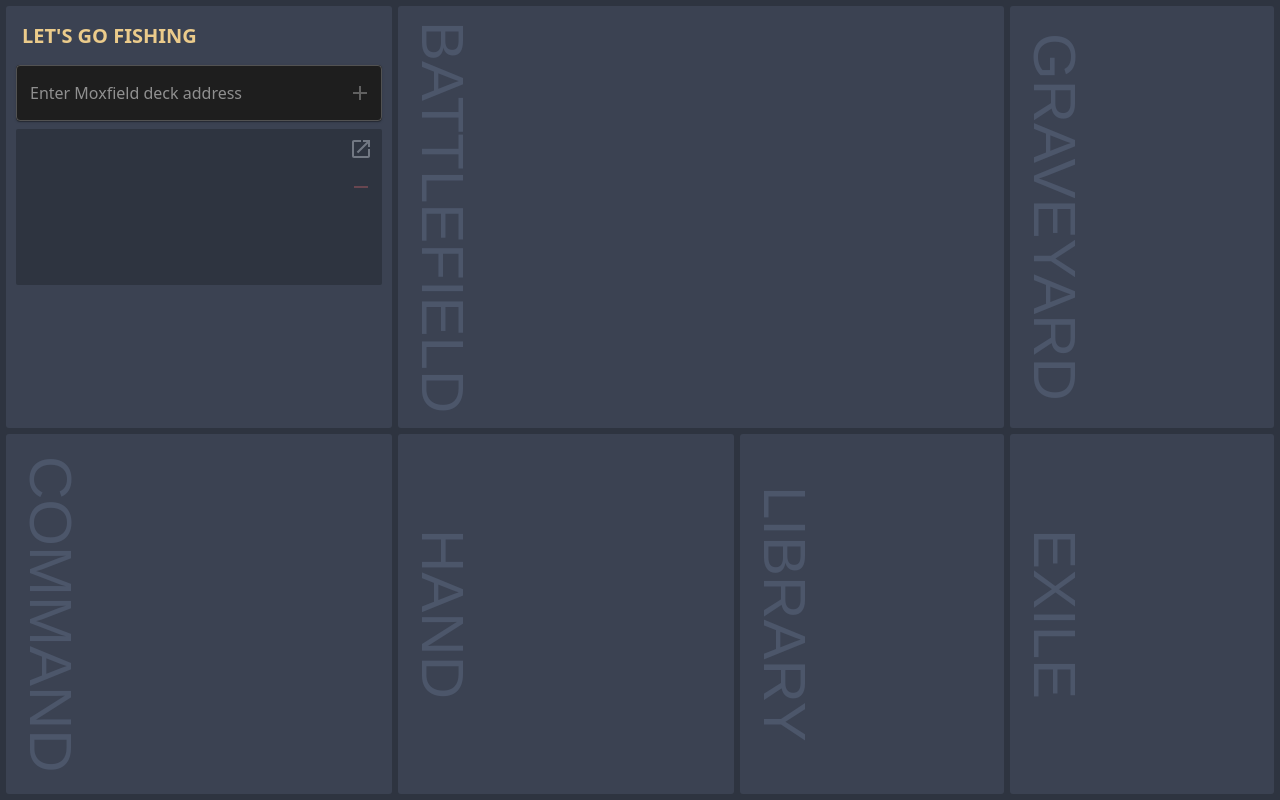
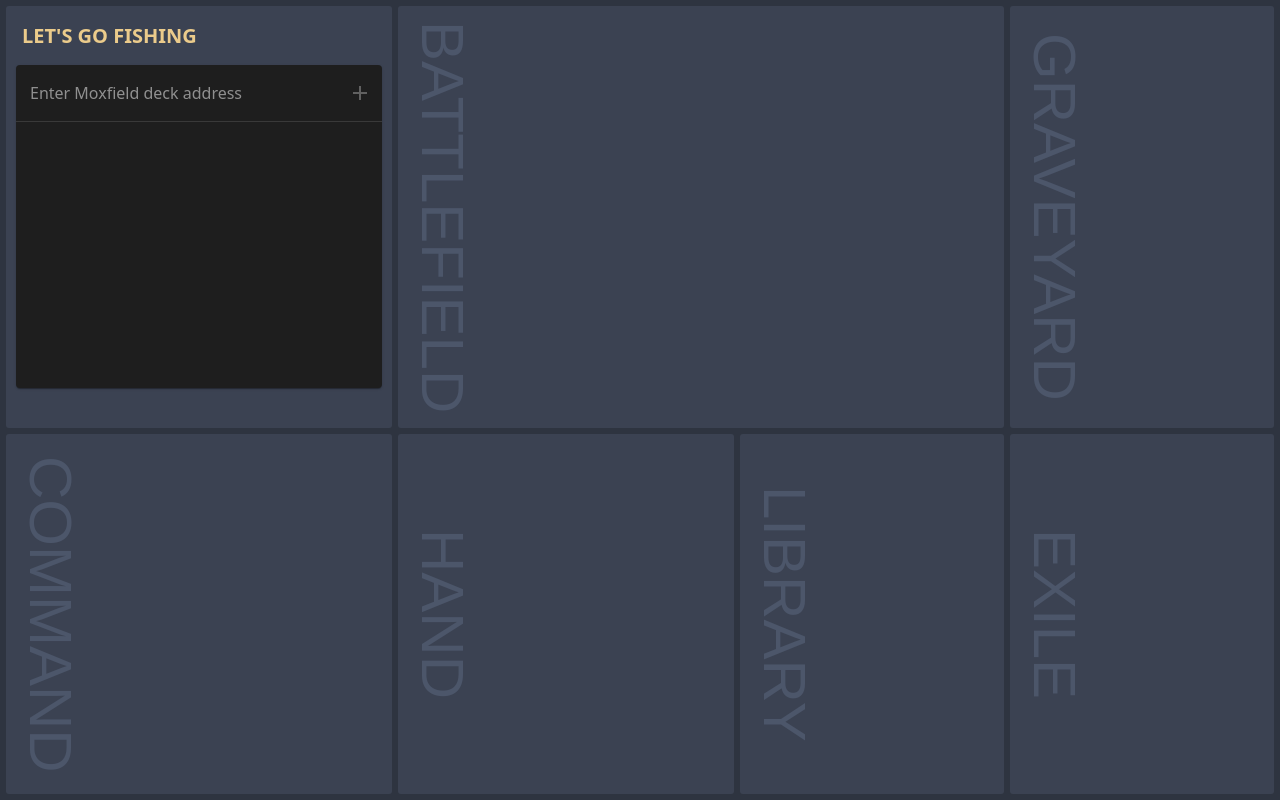
Before and after one commit to avocadianmage/lets-go-fishing, a React (Create React App) app in the folder client/: page / in a window 1280 px wide. Built offline with nearby package versions, Linux system fonts and the light colour scheme.

Commit message:
update selected deck list styling

```diff
--- a/client/src/components/lefter/deckImport.tsx
+++ b/client/src/components/lefter/deckImport.tsx
@@ -1,12 +1,20 @@
 import { useState } from 'react';
 import { DeckInfo } from '../../services/dbSvc';
 import { DeckInfoService } from '../../services/deckInfoSvc';
-import { IconButton, InputAdornment, Paper, TextField } from '@mui/material';
+import { IconButton, InputAdornment, styled, TextField } from '@mui/material';
 import { Add } from '@mui/icons-material';
 
 interface DeckImportProps {
     onImport(value: DeckInfo): void;
 }
+
+const CssTextField = styled(TextField)({
+    '& .MuiOutlinedInput-root': {
+        '& fieldset': {
+            borderColor: 'transparent',
+        },
+    },
+});
 
 export const DeckImport = ({ onImport }: DeckImportProps) => {
     const [value, setValue] = useState('');
@@ -29,8 +37,7 @@ export const DeckImport = ({ onImport }: DeckImportProps) => {
     };
 
     return (
-        <Paper>
-            <TextField
+        <CssTextField
             placeholder='Enter Moxfield deck address'
             InputProps={{
                 endAdornment: (
@@ -38,21 +45,19 @@ export const DeckImport = ({ onImport }: DeckImportProps) => {
                         <IconButton
                             aria-label='import deck'
                             edge='end'
-                                sx={{ color: 'var(--nord14)' }}
                             disabled={isDisabled}
                             onClick={doImport}
+                            sx={{ color: 'var(--nord14)' }}
                         >
                             <Add />
                         </IconButton>
                     </InputAdornment>
                 ),
             }}
-                variant='outlined'
             sx={{ width: '100%' }}
             value={value}
             onChange={(e) => setValue(e.target.value)}
             onKeyDown={fireKeyDown}
         />
-        </Paper>
     );
 };
--- a/client/src/components/lefter/lefter.tsx
+++ b/client/src/components/lefter/lefter.tsx
@@ -1,100 +1,110 @@
 import { useEffect, useState } from 'react';
 import { DatabaseService, DeckInfo } from '../../services/dbSvc';
 import { DeckImport } from './deckImport';
-import OpenInNewIcon from '@mui/icons-material/OpenInNew';
-import RemoveIcon from '@mui/icons-material/Remove';
 
 import '../css/lefter.css';
+import {
+    Divider,
+    IconButton,
+    List,
+    ListItem,
+    ListItemButton,
+    ListItemText,
+    Paper,
+} from '@mui/material';
+import { OpenInNew, Remove } from '@mui/icons-material';
 
 interface LefterProps {
     onDeckSelect(deckInfo?: DeckInfo): void;
 }
 
 export const Lefter = ({ onDeckSelect }: LefterProps) => {
+    const [selectedIndex, setSelectedIndex] = useState(0);
     const [deckInfos, setDeckInfos] = useState<DeckInfo[]>([]);
 
-    const [selectedDeck, setSelectedDeck] = useState<DeckInfo>();
-    const updateSelectedDeck = (value?: DeckInfo) => {
-        DatabaseService.putSelectedDeckName(value?.name ?? '');
-        setSelectedDeck(value);
-        onDeckSelect(value);
+    const updateDecksAndSelection = (index: number, updatedDeckInfos?: DeckInfo[]) => {
+        const decks = updatedDeckInfos ?? deckInfos;
+        const selectedDeck = decks.length === 0 ? undefined : decks[index];
+        DatabaseService.putSelectedDeckName(selectedDeck?.name ?? '');
+        setDeckInfos(decks);
+        setSelectedIndex(index);
+        onDeckSelect(selectedDeck);
     };
 
-    const fireDeckSelectChange = (e: React.ChangeEvent<HTMLSelectElement>) => {
-        const deckInfo = deckInfos.find((di) => di.name === e.target.value);
-        updateSelectedDeck(deckInfo);
+    const fireDeckRemove = (e: React.MouseEvent<HTMLButtonElement, MouseEvent>, index: number) => {
+        e.stopPropagation();
+
+        const deckToRemove = deckInfos[index].name;
+        DatabaseService.deleteDeck(deckToRemove);
+
+        const updatedDeckInfos = deckInfos.filter((di: DeckInfo) => di.name !== deckToRemove);
+        let selectedIndex = deckInfos.findIndex((di: DeckInfo) => di.name === deckToRemove);
+        selectedIndex =
+            selectedIndex <= updatedDeckInfos.length - 1 ? selectedIndex : selectedIndex - 1;
+        updateDecksAndSelection(selectedIndex, updatedDeckInfos);
     };
 
-    const fireDeckRemoveClick = () => {
-        const deckToRemove = selectedDeck!.name;
-        DatabaseService.deleteDeck(deckToRemove);
-
-        const selectedIndex = deckInfos.findIndex((di: DeckInfo) => di.name === deckToRemove);
-        const updatedDeckInfos = deckInfos.filter((di: DeckInfo) => di.name !== deckToRemove);
-        const updatedSelectedIndex =
-            selectedIndex <= updatedDeckInfos.length - 1 ? selectedIndex : selectedIndex - 1;
-        setDeckInfos(updatedDeckInfos);
-        updateSelectedDeck(updatedDeckInfos[updatedSelectedIndex]);
-    };
-
-    const fireDeckEditClick = () => {
-        window.open(selectedDeck?.url, '_blank');
+    const fireDeckEdit = (e: React.MouseEvent<HTMLButtonElement, MouseEvent>, index: number) => {
+        e.stopPropagation();
+        window.open(deckInfos[index].url, '_blank');
     };
 
     const doImport = (deckInfo: DeckInfo) => {
-        setDeckInfos(deckInfos.concat(deckInfo));
-        updateSelectedDeck(deckInfo);
-    };
-
-    const loadDecks = async () => {
-        const decks = await DatabaseService.getDecks();
-        const savedSelectedDeckName = DatabaseService.getSelectedDeckName();
-        const deckToSelect = decks.find((di) => di.name === savedSelectedDeckName) ?? decks[0];
-        setDeckInfos(decks);
-        updateSelectedDeck(deckToSelect);
+        updateDecksAndSelection(deckInfos.length + 1, deckInfos.concat(deckInfo));
     };
 
     useEffect(() => {
-        loadDecks();
+        const fetchDecks = async () => {
+            const decks = await DatabaseService.getDecks();
+            const nameToSelect = DatabaseService.getSelectedDeckName();
+            const indexToSelect = Math.max(
+                0,
+                decks.findIndex((di) => di.name === nameToSelect)
+            );
+            updateDecksAndSelection(indexToSelect, decks);
+        };
+        fetchDecks();
+
+        // Run useEffect only once.
+        // eslint-disable-next-line
     }, []);
 
     return (
         <div id='lefter' className='pane'>
             <div className='heading'>LET'S GO FISHING</div>
 
-            <DeckImport onImport={doImport} />
-
-            <div className={'control outline'} style={{ display: 'flex', marginTop: '8px' }}>
-                <select
-                    className='control select'
-                    style={{ flex: 1 }}
-                    size={4}
-                    value={selectedDeck?.name}
-                    onChange={fireDeckSelectChange}
-                >
-                    {deckInfos.map((di) => (
-                        <option key={di.name} value={di.name}>
-                            {di.name}
-                        </option>
+            <Paper>
+                <DeckImport onImport={doImport} />
+                <Divider />
+                <List sx={{ height: 250, maxHeight: 250, overflow: 'auto' }}>
+                    {deckInfos.map((di, index) => (
+                        <ListItem key={index} disablePadding onFocus={(e) => e.target.blur()}>
+                            <ListItemButton
+                                selected={selectedIndex === index}
+                                onClick={() => updateDecksAndSelection(index)}
+                                sx={{ '&:hover': { '& svg': { opacity: 1 } } }}
+                            >
+                                <ListItemText primary={di.name} />
+                                <IconButton
+                                    aria-label='open deck in moxfield'
+                                    edge='end'
+                                    onClick={(e) => fireDeckEdit(e, index)}
+                                >
+                                    <OpenInNew sx={{ opacity: 0 }} />
+                                </IconButton>
+                                <IconButton
+                                    aria-label='remove deck'
+                                    edge='end'
+                                    onClick={(e) => fireDeckRemove(e, index)}
+                                    sx={{ color: 'var(--nord11)' }}
+                                >
+                                    <Remove sx={{ opacity: 0 }} />
+                                </IconButton>
+                            </ListItemButton>
+                        </ListItem>
                     ))}
-                </select>
-                <div>
-                    <button
-                        className='textfield-button deck-selection-button'
-                        disabled={!selectedDeck}
-                        onClick={fireDeckEditClick}
-                    >
-                        <OpenInNewIcon />
-                    </button>
-                    <button
-                        className='textfield-button deck-selection-button remove-button'
-                        disabled={!selectedDeck}
-                        onClick={fireDeckRemoveClick}
-                    >
-                        <RemoveIcon />
-                    </button>
-                </div>
-            </div>
+                </List>
+            </Paper>
         </div>
     );
 };
```
Lines whose indentation alone changed are shown as unchanged.
